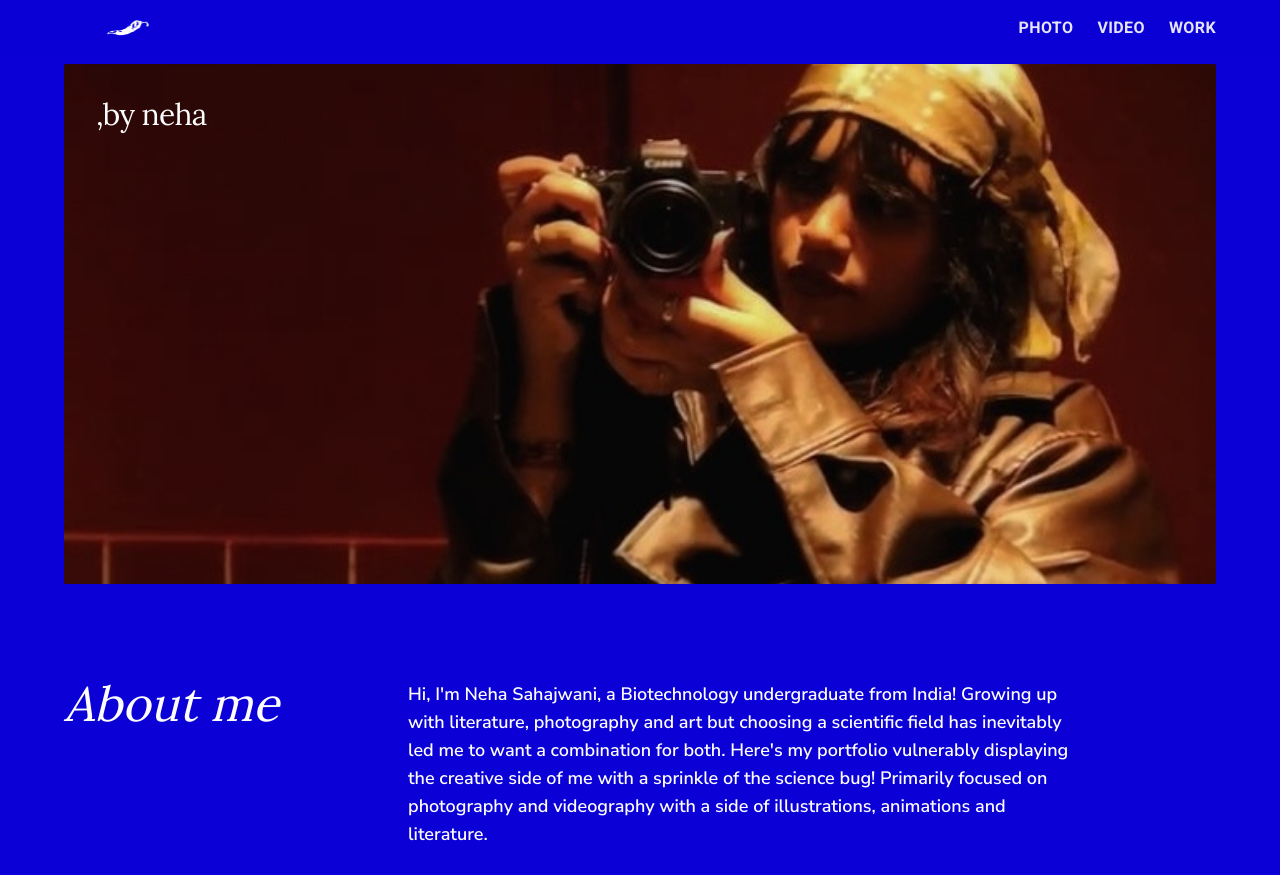
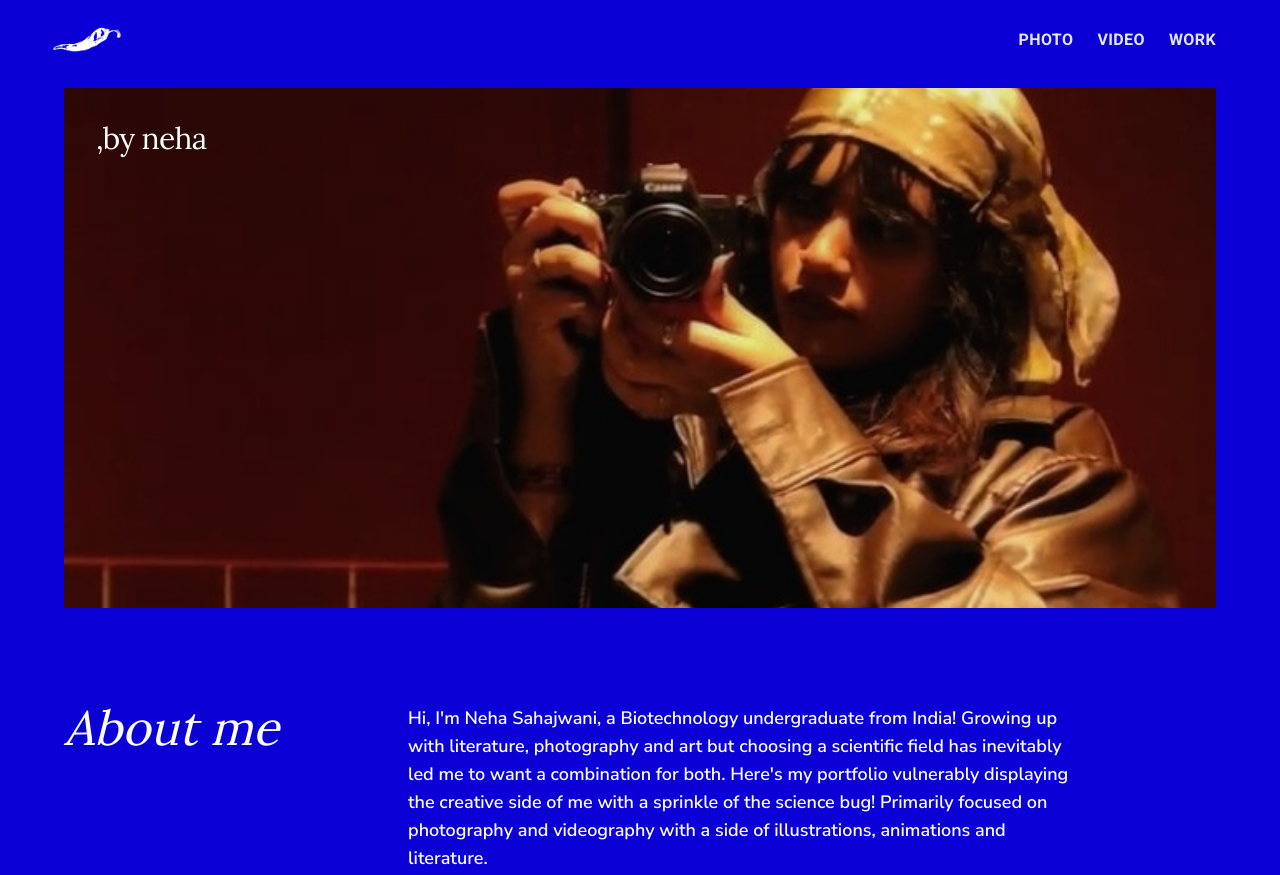
Before and after one commit to nehasahajwani/mirchibyneha, an Astro site: page / in a window 1280 px wide. Shown: the top 875 px of the page. Built offline with nearby package versions, Linux system fonts and the light colour scheme; Astro itself is replaced by a stand-in of ours.

Commit message:
Resize and reposition nav logo
Size the logo by height with auto width instead of a fixed-aspect box, so it isn't shrunk and centered inside wasted transparent padding. Nudge it closer to the left edge and bump its size up.

Co-Authored-By: Claude Sonnet 5 <noreply@anthropic.com>

```diff
--- a/src/components/Nav.astro
+++ b/src/components/Nav.astro
@@ -15,13 +15,13 @@ function isActive(href: string) {
   <div class="mx-auto max-w-[1400px] px-10 lg:px-16 py-2 flex items-center justify-between">
     <a
       href={withBase('/')}
-      class="inline-block h-8 w-24 md:h-10 md:w-32"
+      class="inline-flex items-center h-12 md:h-16 -ml-3 md:-ml-4"
       aria-label="Home"
     >
       <img
         src={withBase('/logo.png')}
         alt=""
-        class="h-full w-full object-contain"
+        class="h-full w-auto"
       />
     </a>
 
```
